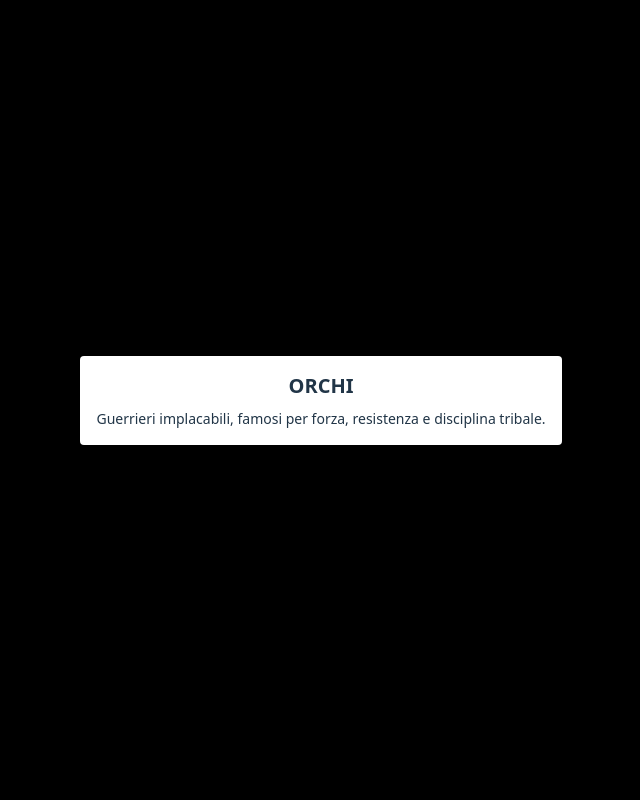
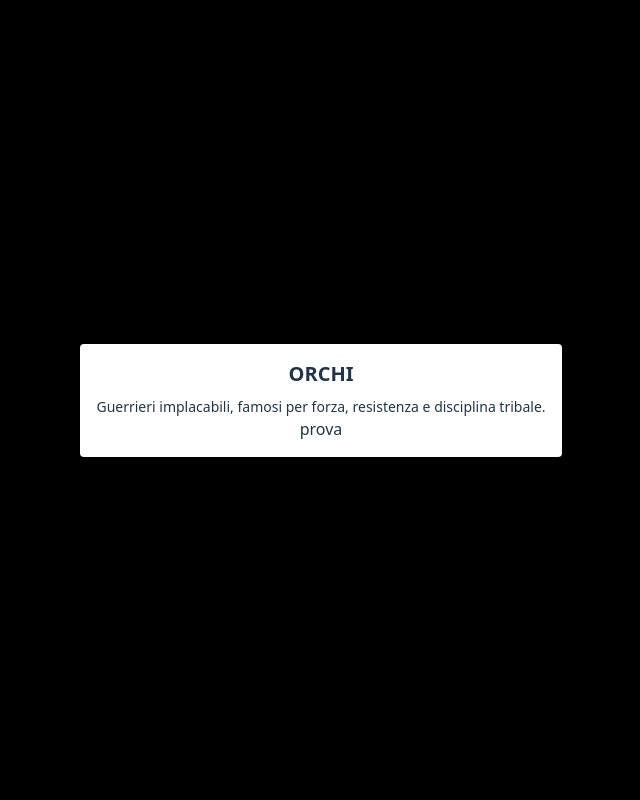
Before and after one commit to PyotrWrangel/Oblivion-Retro-forum, a React (Vite) app: page /races in a window 1280 px wide. Both pictures are taken after a click on the element 530 px from the left and 566 px from the top of the page. Shown: the top 800 px of the page, without its empty margins (319-959 px from the left). Built offline with nearby package versions, Linux system fonts and the light colour scheme.

Commit message:
verifica git

```diff
--- a/src/components/RaceModal.jsx
+++ b/src/components/RaceModal.jsx
@@ -6,6 +6,7 @@ function RaceModal ({ race, onClose }) {
             <div className="bg-white p-4 rounded">
                 <h3 className="text-xl font-bold mb-2">{race.name}</h3>
                 <p className="text-left text-[14px]">{race.description}</p>
+                <p>prova</p>
             </div>
         </div>
     )
```
